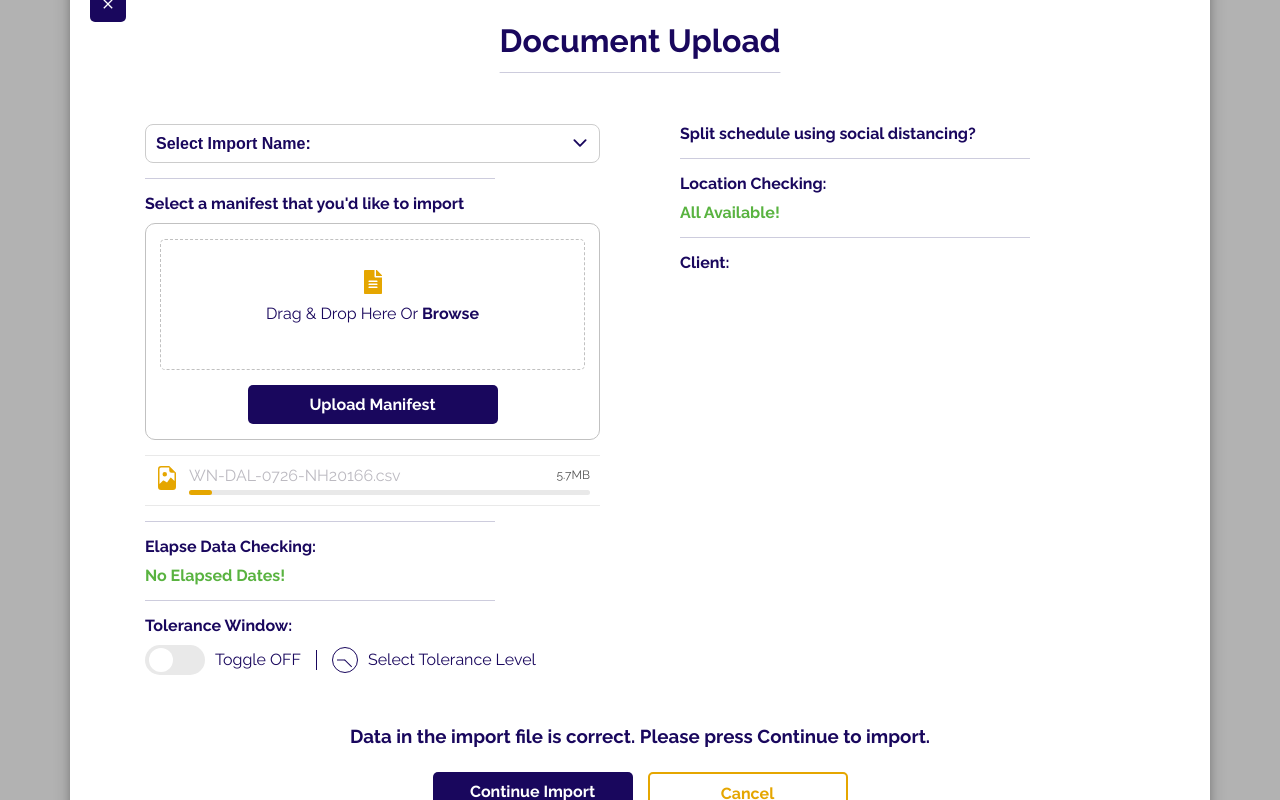
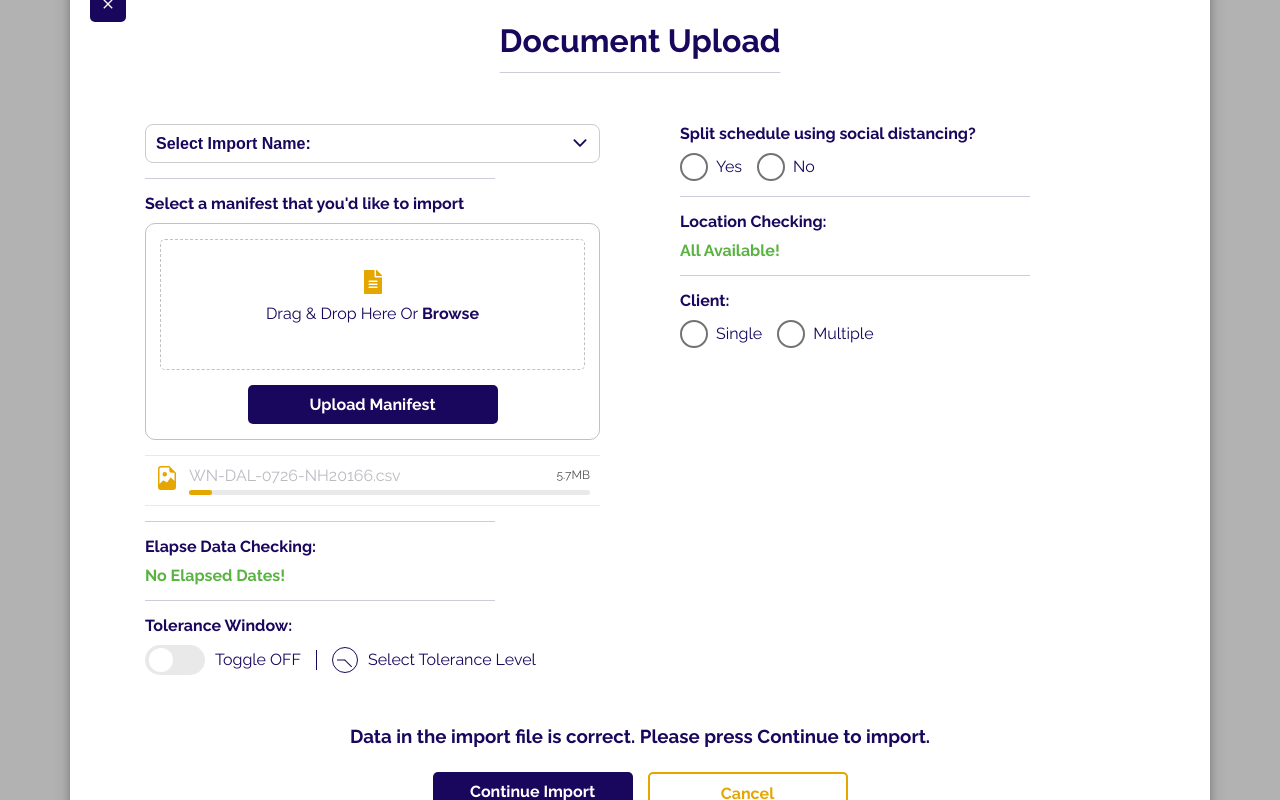
Before and after one commit to ixaxtav/sh-upload-form, a React (Vite) app: page / in a window 1280 px wide. Built offline with nearby package versions, Linux system fonts and the light colour scheme.

Commit message:
Add RadioButtonGroup in form

```diff
--- a/src/App.tsx
+++ b/src/App.tsx
@@ -1,5 +1,5 @@
 import { useState } from "react";
-import { Modal, Button, Heading, Select, Divider, Text, FileUpload, Switch, Circle } from "./components";
+import { Modal, Button, Heading, Select, Divider, Text, FileUpload, Switch, Circle, RadioButtonGroup } from "./components";
 import { MdClose } from "react-icons/md";
 import { CenterContainer } from "./layouts/CenterContainer";
 import { Row } from "./layouts/Row";
@@ -64,6 +64,7 @@ function App() {
           </Column>
           <Column>
             <Text bold>Split schedule using social distancing?</Text>
+            <RadioButtonGroup name="social-distancing" options={["Yes", "No"]} onChange={(e) => console.log(e.target.value)} />
             <Divider />
             <Text bold>Location Checking:</Text>
             <Text bold color="#59b340">
@@ -71,6 +72,7 @@ function App() {
             </Text>
             <Divider />
             <Text bold>Client:</Text>
+            <RadioButtonGroup name="client" options={["Single", "Multiple"]} onChange={(e) => console.log(e.target.value)} />
           </Column>
         </Row>
         <h3 style={{ textAlign: "center", marginTop: "35px", marginBottom: "25px" }}>Data in the import file is correct. Please press Continue to import.</h3>
--- /dev/null
+++ b/src/components/RadioButtonGroup.tsx
@@ -0,0 +1,65 @@
+import React from "react";
+import styled from "styled-components";
+
+const RadioGroup = styled.div`
+  display: flex;
+  gap: 15px;
+`;
+
+const CustomRadio = styled.input.attrs({ type: "radio" })`
+  display: none;
+`;
+
+const RadioLabel = styled.label`
+  display: inline-flex;
+  align-items: center;
+  cursor: pointer;
+  position: relative;
+`;
+
+const RadioCustom = styled.span`
+  display: inline-block;
+  border: 2px solid #737373;
+  border-radius: 50%;
+  width: 24px;
+  height: 24px;
+  margin-right: 8px;
+  position: relative;
+
+  ${CustomRadio}:checked + &::before {
+    content: "";
+    display: block;
+    position: absolute;
+    top: 50%;
+    left: 50%;
+    width: 15px;
+    height: 15px;
+    transform: translate(-50%, -50%);
+    background-color: #19075d;
+    border-radius: 50%;
+  }
+
+  ${CustomRadio}:checked + & {
+    border-color: #19075d;
+  }
+`;
+
+type RadioButtonGroupProps = {
+  options: Array<string>;
+  name: string;
+  onChange: (event: React.ChangeEvent<HTMLInputElement>) => void;
+};
+
+export const RadioButtonGroup = ({ options, name, onChange }: RadioButtonGroupProps) => {
+  return (
+    <RadioGroup>
+      {options.map((option, index) => (
+        <RadioLabel key={index}>
+          <CustomRadio name={name} value={option} id={`option-${index}`} onChange={onChange} />
+          <RadioCustom />
+          {option}
+        </RadioLabel>
+      ))}
+    </RadioGroup>
+  );
+};
--- a/src/components/index.tsx
+++ b/src/components/index.tsx
@@ -7,3 +7,4 @@ export * from "./Text";
 export * from "./FileUpload";
 export * from "./Switch";
 export * from "./Circle";
+export * from "./RadioButtonGroup";
```
